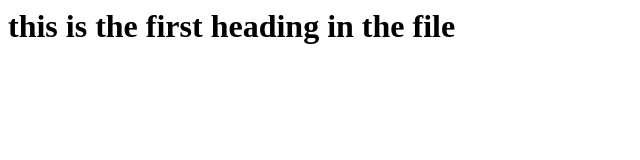
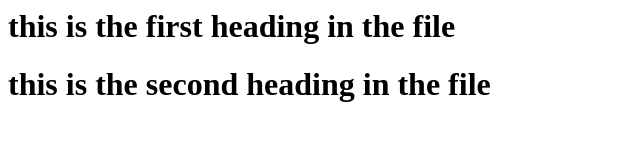
Before and after one commit to Samarth-arch/New, a plain HTML site: page index.html in a window 1280 px wide. Shown: the whole page, without its empty margins (0-640 px from the left). Drawn offline with Linux system fonts and the light colour scheme.

Commit message:
chnages in the f2

```diff
--- a/index.html
+++ b/index.html
@@ -1 +1,2 @@
 <h1>this is the first heading in the file </h1>
+<h1>this is the second  heading in the file </h1>
```
